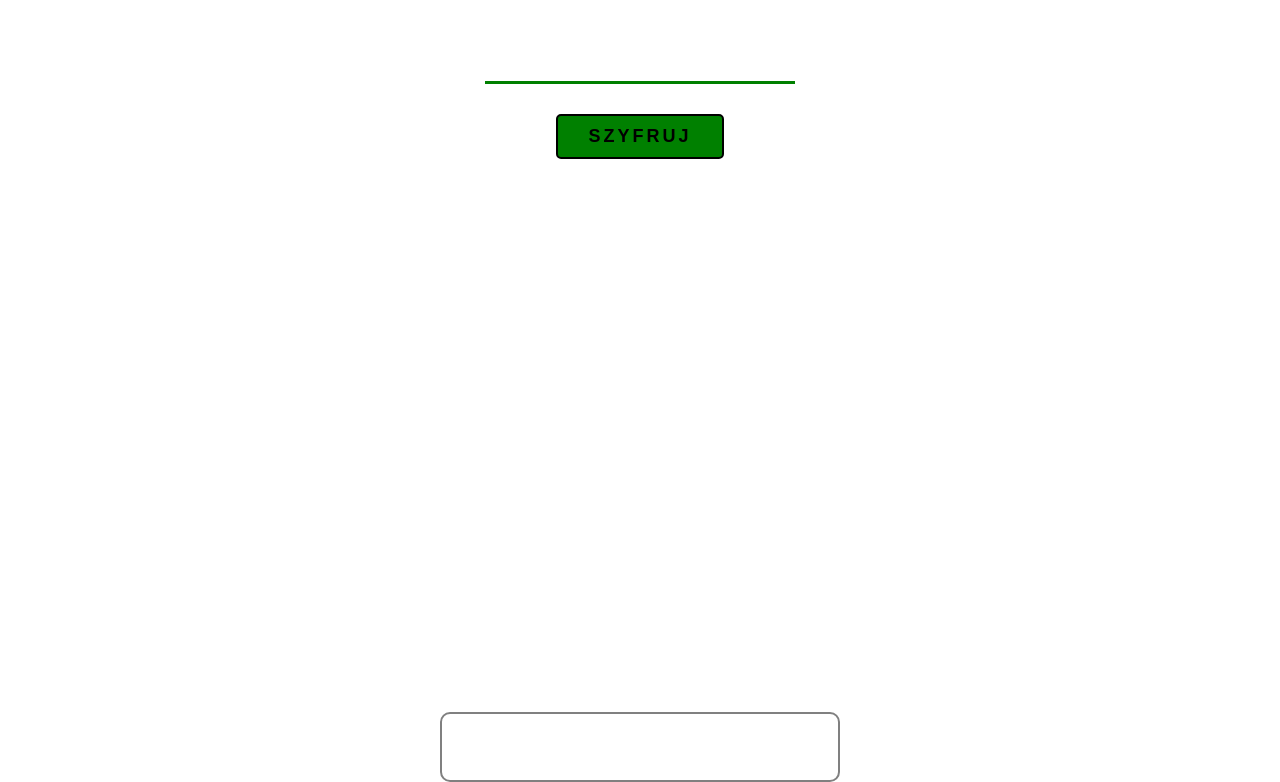
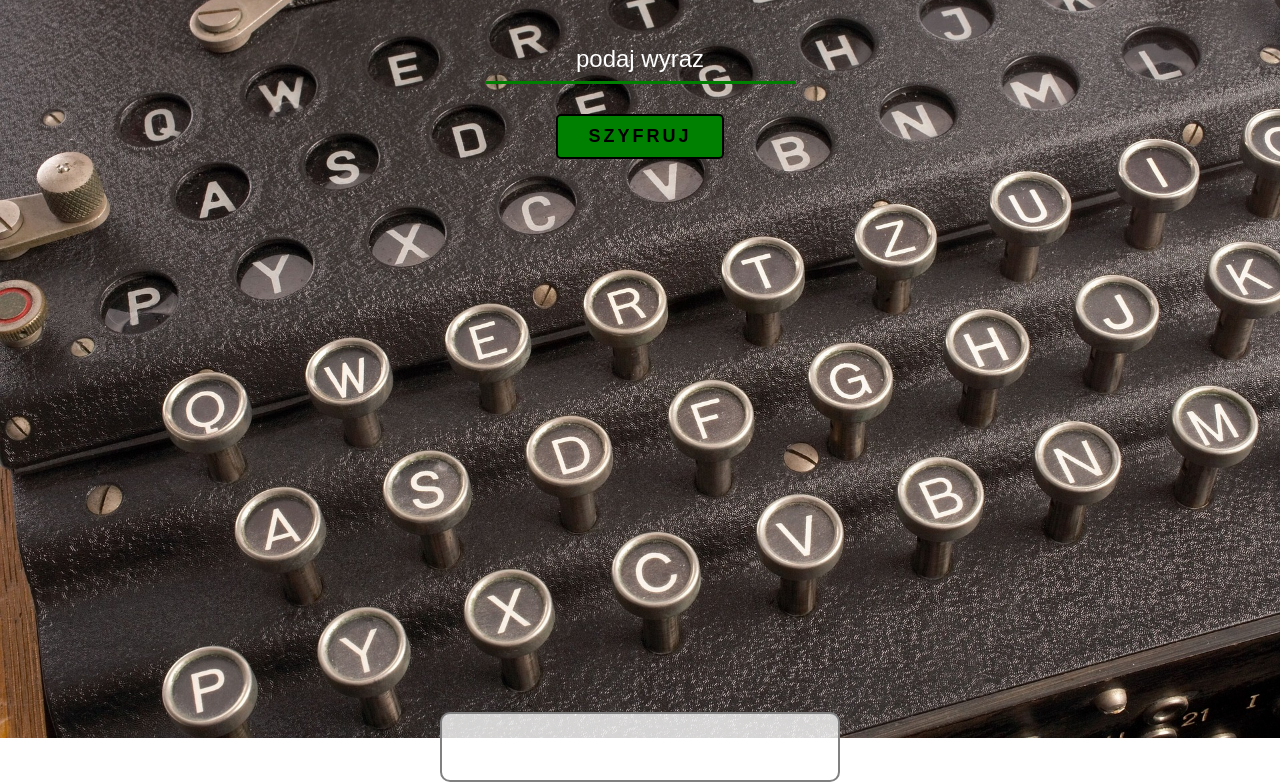
Before and after one commit to DominikLorenc/Caesar, a website with bundled scripts: page index.html in a window 1280 px wide. Shown: the part 88-870 px from the top of the page. Built offline with nearby package versions, Linux system fonts and the light colour scheme; files whose address does not match are found by name.

Commit message:
Update style.css

```diff
--- a/style.css
+++ b/style.css
@@ -15,7 +15,7 @@ body {
   flex-direction: column;
   height: 100vh;
   flex-wrap: wrap;
-  background-image: url("\asset\encryption.jpg");
+  background-image: url("/asset/encryption.jpg");
   background-repeat: no-repeat;
   background-size: cover;
   background-position: center;
```
